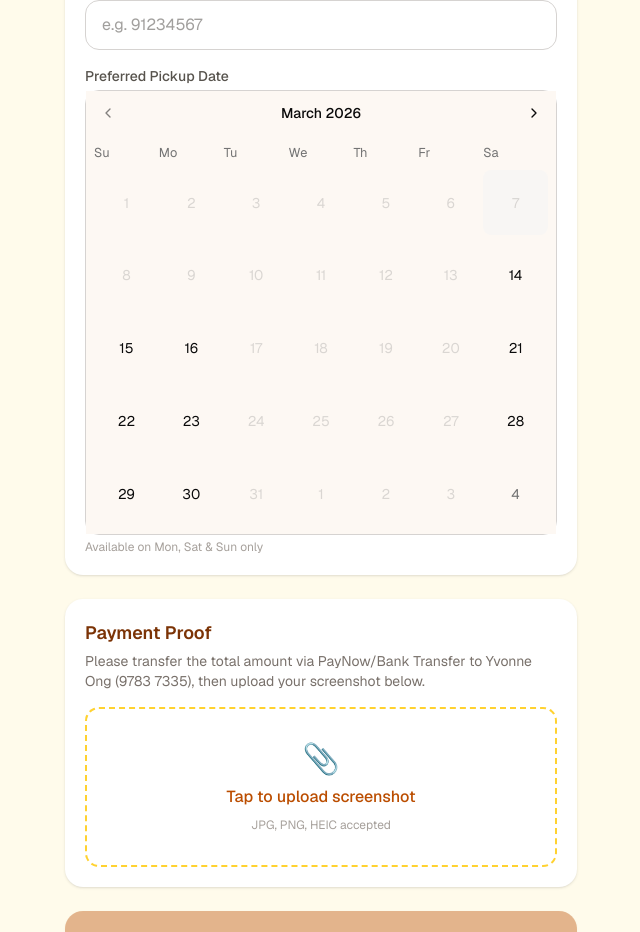
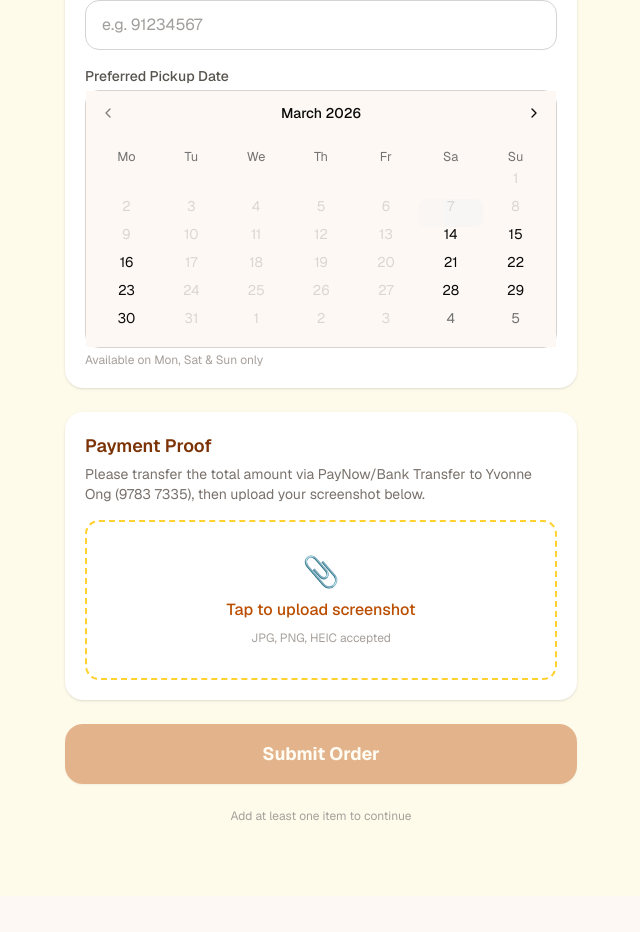
Before and after one commit to volleyballkickedme/OrderBot, a Next.js app: page / in a window 1280 px wide. Shown: the part 2376-3308 px from the top of the page, without its empty margins (319-959 px from the left). After the commit the page ends 3272 px from the top, so only its background shows below. Built offline with nearby package versions, Linux system fonts and the light colour scheme.

Commit message:
Align day cells with header

```diff
--- a/app/page.tsx
+++ b/app/page.tsx
@@ -320,6 +320,7 @@ export default function OrderPage() {
                   onSelect={setSelectedDay}
                   disabled={[{ dayOfWeek: [2, 3, 4, 5] }, { before: minDate }]}
                   startMonth={minDate}
+                  weekStartsOn={1}
                   classNames={{ root: "w-full" }}
                 />
               </div>
--- a/components/ui/calendar.tsx
+++ b/components/ui/calendar.tsx
@@ -88,12 +88,12 @@ function Calendar({
           defaultClassNames.caption_label
         ),
         table: "w-full border-collapse",
-        weekdays: cn("flex", defaultClassNames.weekdays),
+        weekdays: cn("flex w-full", defaultClassNames.weekdays),
         weekday: cn(
-          "flex-1 rounded-(--cell-radius) text-[0.8rem] font-normal text-muted-foreground select-none",
+          "flex-1 h-(--cell-size) flex items-center justify-center rounded-(--cell-radius) text-[0.8rem] font-normal text-muted-foreground select-none",
           defaultClassNames.weekday
         ),
-        week: cn("mt-2 flex w-full", defaultClassNames.week),
+        week: cn("flex w-full", defaultClassNames.week),
         week_number_header: cn(
           "w-(--cell-size) select-none",
           defaultClassNames.week_number_header
@@ -103,7 +103,7 @@ function Calendar({
           defaultClassNames.week_number
         ),
         day: cn(
-          "group/day relative aspect-square w-full rounded-(--cell-radius) p-0 text-center select-none [&:last-child[data-selected=true]_button]:rounded-r-(--cell-radius)",
+          "group/day relative h-(--cell-size) w-full rounded-(--cell-radius) p-0 text-center select-none [&:last-child[data-selected=true]_button]:rounded-r-(--cell-radius)",
           props.showWeekNumber
             ? "[&:nth-child(2)[data-selected=true]_button]:rounded-l-(--cell-radius)"
             : "[&:first-child[data-selected=true]_button]:rounded-l-(--cell-radius)",
@@ -228,7 +228,7 @@ function CalendarDayButton({
       data-range-end={modifiers.range_end}
       data-range-middle={modifiers.range_middle}
       className={cn(
-        "relative isolate z-10 flex aspect-square size-auto w-full min-w-(--cell-size) flex-col gap-1 border-0 leading-none font-normal group-data-[focused=true]/day:relative group-data-[focused=true]/day:z-10 group-data-[focused=true]/day:border-ring group-data-[focused=true]/day:ring-[3px] group-data-[focused=true]/day:ring-ring/50 data-[range-end=true]:rounded-(--cell-radius) data-[range-end=true]:rounded-r-(--cell-radius) data-[range-end=true]:bg-primary data-[range-end=true]:text-primary-foreground data-[range-middle=true]:rounded-none data-[range-middle=true]:bg-muted data-[range-middle=true]:text-foreground data-[range-start=true]:rounded-(--cell-radius) data-[range-start=true]:rounded-l-(--cell-radius) data-[range-start=true]:bg-primary data-[range-start=true]:text-primary-foreground data-[selected-single=true]:bg-primary data-[selected-single=true]:text-primary-foreground dark:hover:text-foreground [&>span]:text-xs [&>span]:opacity-70",
+        "relative isolate z-10 flex h-(--cell-size) size-auto w-full min-w-(--cell-size) items-center justify-center border-0 leading-none font-normal group-data-[focused=true]/day:relative group-data-[focused=true]/day:z-10 group-data-[focused=true]/day:border-ring group-data-[focused=true]/day:ring-[3px] group-data-[focused=true]/day:ring-ring/50 data-[range-end=true]:rounded-(--cell-radius) data-[range-end=true]:rounded-r-(--cell-radius) data-[range-end=true]:bg-primary data-[range-end=true]:text-primary-foreground data-[range-middle=true]:rounded-none data-[range-middle=true]:bg-muted data-[range-middle=true]:text-foreground data-[range-start=true]:rounded-(--cell-radius) data-[range-start=true]:rounded-l-(--cell-radius) data-[range-start=true]:bg-primary data-[range-start=true]:text-primary-foreground data-[selected-single=true]:bg-primary data-[selected-single=true]:text-primary-foreground dark:hover:text-foreground [&>span]:text-xs [&>span]:opacity-70",
         defaultClassNames.day,
         className
       )}
```
